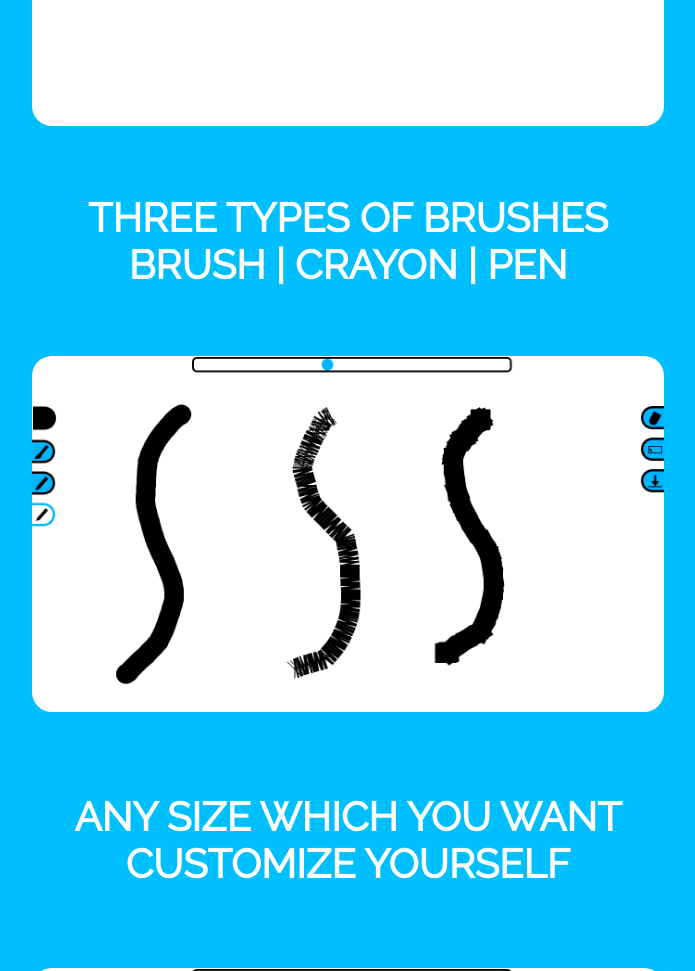
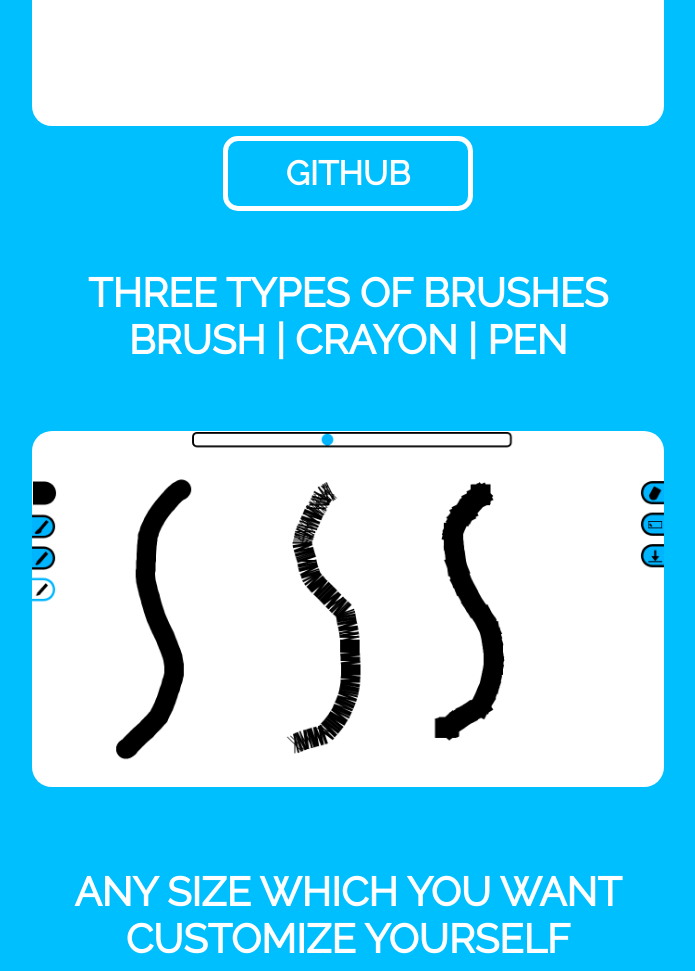
Before and after one commit to Go-India101/draw, a plain HTML site: page index.html in a window 1280 px wide. Shown: the part 1400-2371 px from the top of the page, without its empty margins (292-987 px from the left). Drawn offline with Linux system fonts and the light colour scheme.

Commit message:
Update index.html

```diff
--- a/index.html
+++ b/index.html
@@ -120,7 +120,8 @@ border-radius:10px;
         <font class="installation">Sorry , But Till Now Only Linux Version Of Scribble Is Available Soon For WINDOWS And OSX , But Till That You Can Use On Web Version <br><br>It is An Appimage Make it Executable And Run It!</font>
         <a href="https://drive.google.com/file/d/1QWDNiUICsdcbMFuVAwpOVBVlP4eNZvC7/view?usp=sharing" target="_blank"><br><br><button>DOWNLOAD !</button></a><br><br><br><br>
         <h2>AN OPEN SOURCE PAINT SOFTWARE DESINGED FOR KIDS<br>SUPPORT AS MUCH YOU CAN</h2><br>
-        <img class="screenshots" src="1.png"><br><br>
+        <img class="screenshots" src="1.png"><br>
+        <a href="https://github.com/Go-India101/scribble" target="_blank"><button>GITHUB</button></a><br><br>
         <h3>THREE TYPES OF BRUSHES<br>BRUSH | CRAYON | PEN</h3><br>
         <img class="screenshots" src="2.png"><br><br>
         <h4>ANY SIZE WHICH YOU WANT<br>CUSTOMIZE YOURSELF</h4><br>
```
